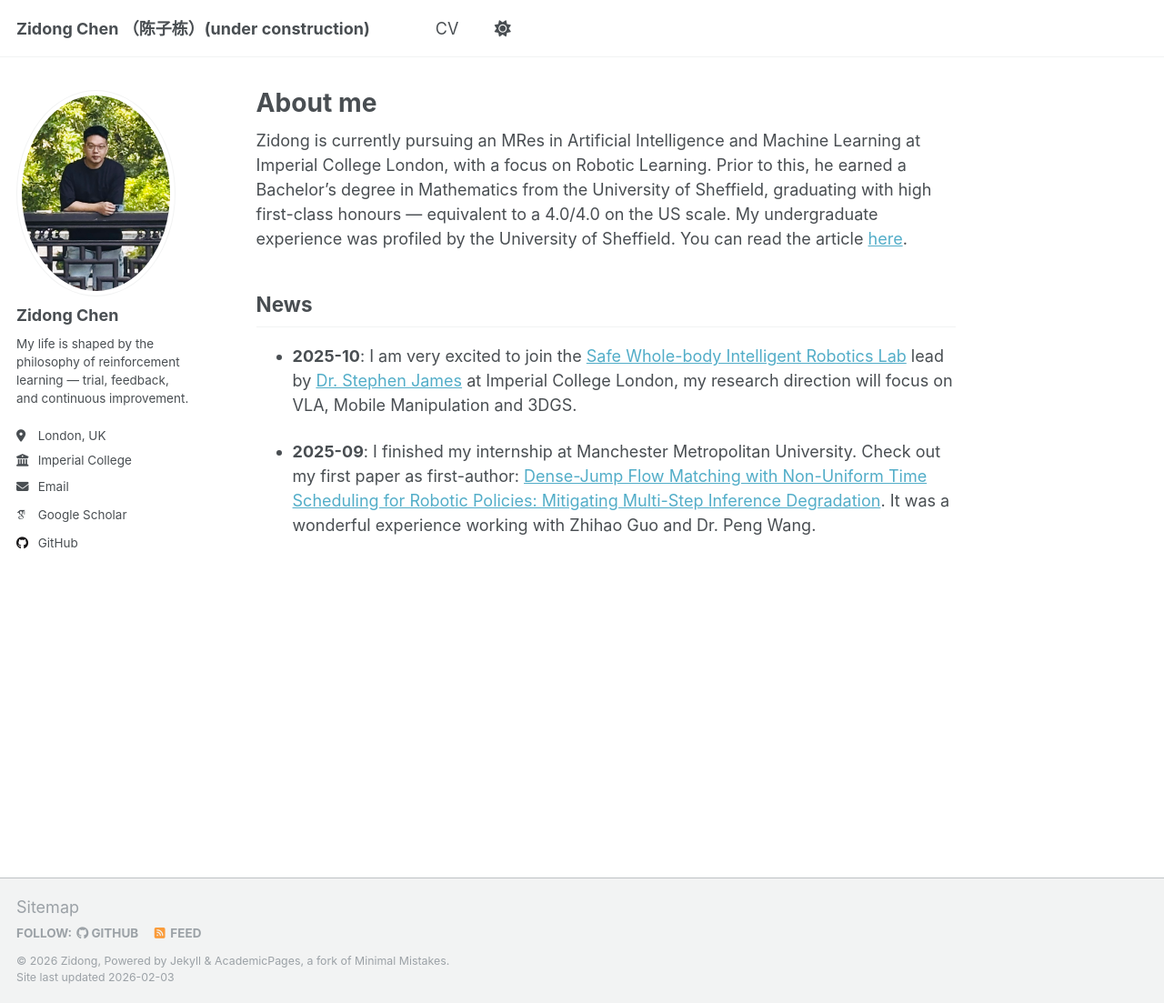
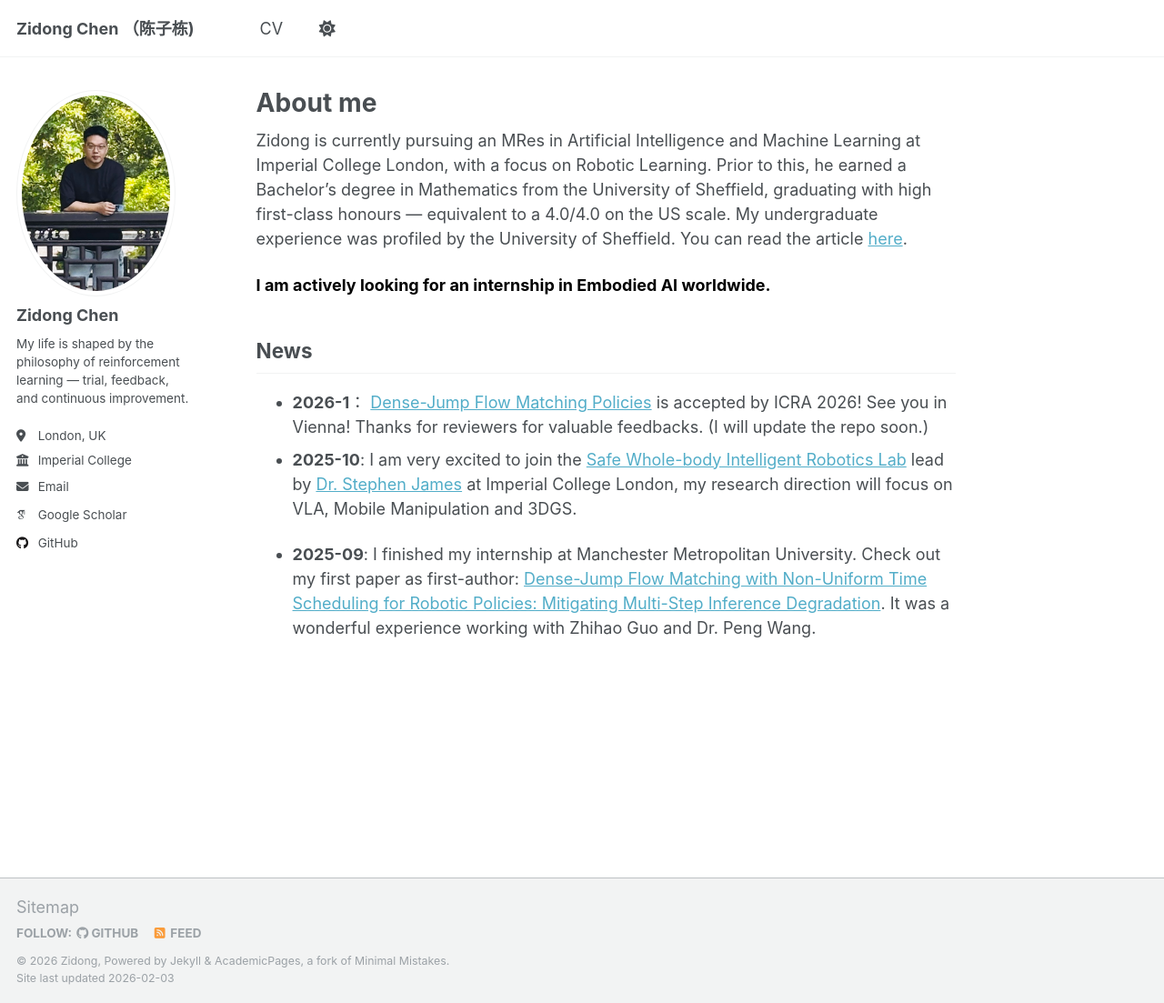
Before and after one commit to ZidongChen25/ZidongChen25.github.io, a Jekyll site: the page built from _pages/about.md, in a window 1280 px wide and 1103 px high. Shown: the whole window at 91% size. Built offline with Jekyll 4.4.1, drawn with Linux system fonts in a browser that asks for light colours; some web fonts are replaced; a script that is not in the unit is left out.

Commit message:
docs: update about page and config

```diff
--- a/_config.yml
+++ b/_config.yml
@@ -9,10 +9,10 @@
 # Basic Site Settings
 locale                   : "en-US"
 site_theme               : "default"
-title                    : "Zidong Chen （陈子栋）(under construction)"
+title                    : "Zidong Chen （陈子栋)"
 title_separator          : "-"
 name                     : &name "Zidong"
-description              : &description "Research Student at Imperial College London"
+description              : &description "Research Master Student at Imperial College London"
 url                      : https://zidongchen25.github.io/ # the base hostname & protocol for your site e.g. "https://[your GitHub username].github.io" or if you already have some other page hosted on Github then use "https://[your GitHub username].github.io/[Your Repo Name]"
 baseurl                  : "" # the subpath of your site, e.g. "/blog"
 repository               : "ZidongChen25/ZidongChen25.github.io"
--- a/_pages/about.md
+++ b/_pages/about.md
@@ -9,8 +9,10 @@ redirect_from:
 
 Zidong is currently pursuing an MRes in Artificial Intelligence and Machine Learning at Imperial College London, with a focus on Robotic Learning. Prior to this, he earned a Bachelor's degree in Mathematics from the University of Sheffield, graduating with high first-class honours — equivalent to a 4.0/4.0 on the US scale. My undergraduate experience was profiled by the University of Sheffield. You can read the article [here](https://sheffield.ac.uk/mps/undergraduate/maths-student-profiles/zidong-chen).
 
+<span style="color:black; font-weight:bold;">I am actively looking for an internship in Embodied AI worldwide.</span>
 
 ## News
+* **2026-1**： [Dense-Jump Flow Matching Policies](https://arxiv.org/pdf/2509.13574) is accepted by ICRA 2026! See you in Vienna! Thanks for reviewers for valuable feedbacks. (I will update the repo soon.)
 * **2025-10**: I am very excited to join the [Safe Whole-body Intelligent Robotics Lab](https://swirl.uk/) lead by [Dr. Stephen James](https://stepjam.github.io/) at Imperial College London, my research direction will focus on VLA, Mobile Manipulation and 3DGS.
 
 * **2025-09**: I finished my internship at Manchester Metropolitan University. Check out my first paper as first-author: [Dense-Jump Flow Matching with Non-Uniform Time Scheduling for Robotic
```
